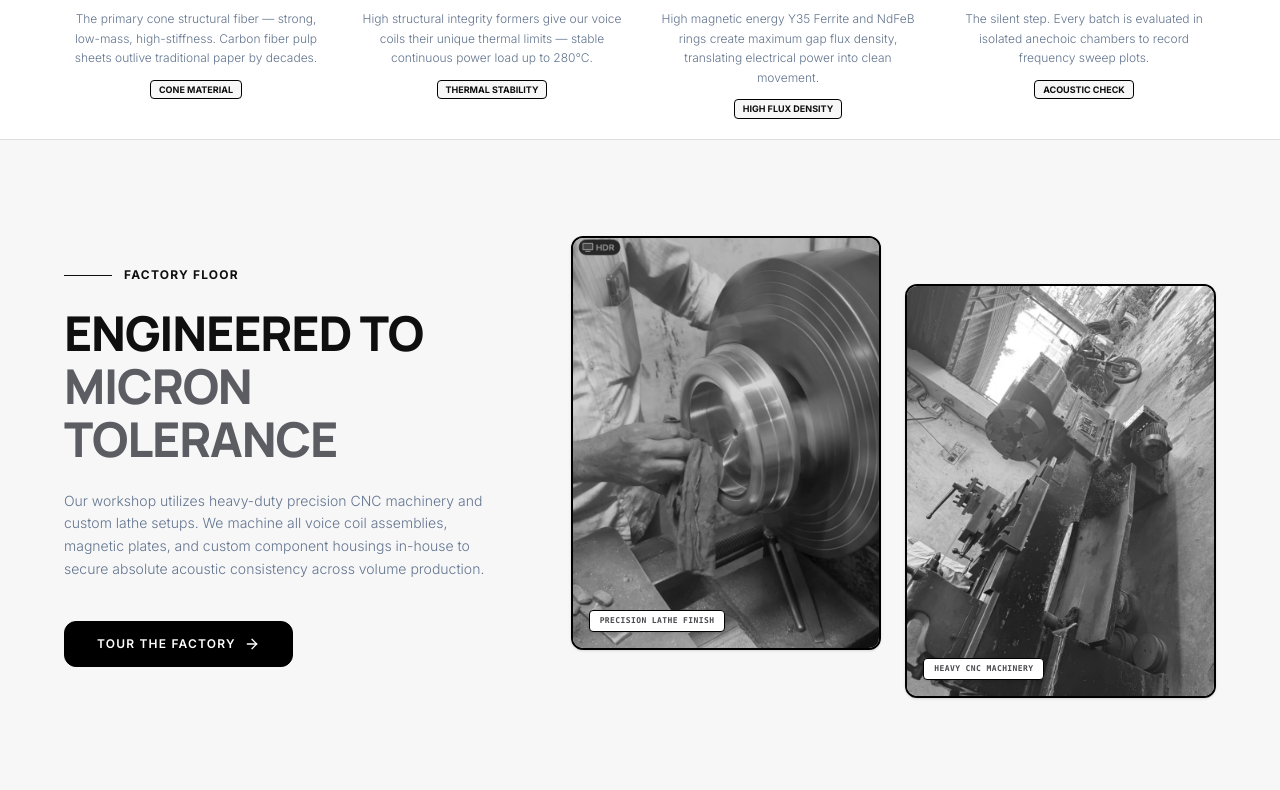
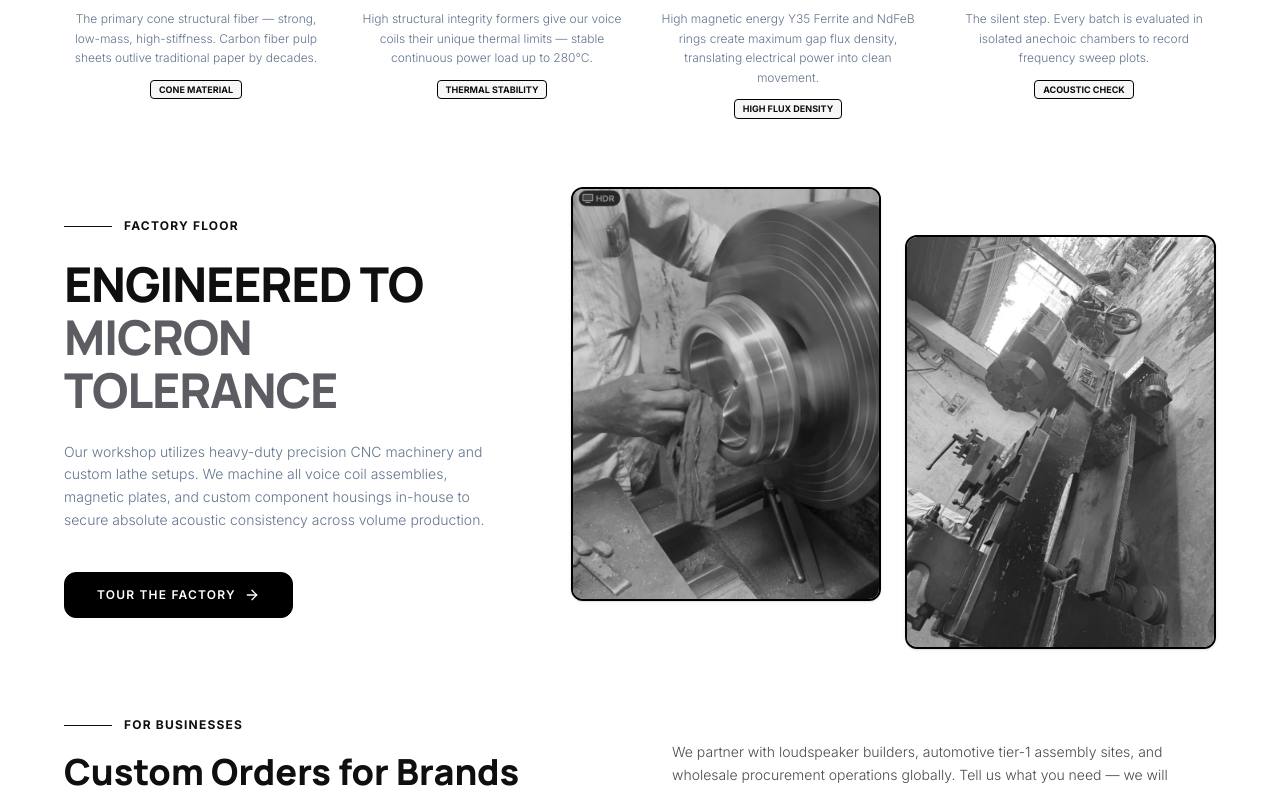
Before and after one commit to zaidthisside/globalspeakerparts, a Next.js app: page / in a window 1280 px wide. Shown: the part 5300-6090 px from the top of the page. Built offline with nearby package versions, Linux system fonts and the light colour scheme; no server answers; the database is empty.

Commit message:
style: set manufacturing spotlight section background to white, tighten paddings, and remove labels

```diff
--- a/src/app/page.tsx
+++ b/src/app/page.tsx
@@ -619,7 +619,7 @@ export default function Home() {
         </div>
       </section>
       {/* 5.5. Manufacturing Spotlight Section */}
-      <section className="w-full py-16 sm:py-24 bg-[#F7F7F8] border-y border-black/10">
+      <section className="w-full py-8 sm:py-12 bg-white">
         <div className="max-w-[1400px] mx-auto px-4 sm:px-6 lg:px-10 xl:px-16">
           <div className="grid grid-cols-1 lg:grid-cols-12 gap-12 lg:gap-16 items-center">
 
@@ -658,9 +658,6 @@ export default function Home() {
                   alt="Precision component machining"
                   className="w-full h-full object-cover filter grayscale hover:grayscale-0 transition-all duration-500"
                 />
-                <div className="absolute bottom-4 left-4 bg-white border border-black px-2.5 py-1 rounded text-[8px] font-bold uppercase tracking-wider font-mono shadow-sm z-10">
-                  Precision Lathe Finish
-                </div>
               </div>
 
               {/* Image 2: Lathe Machine (Offset downward for attention-grabbing asymmetry) */}
@@ -670,9 +667,6 @@ export default function Home() {
                   alt="Heavy industrial lathe machinery"
                   className="w-full h-full object-cover filter grayscale hover:grayscale-0 transition-all duration-500"
                 />
-                <div className="absolute bottom-4 left-4 bg-white border border-black px-2.5 py-1 rounded text-[8px] font-bold uppercase tracking-wider font-mono shadow-sm z-10">
-                  Heavy CNC Machinery
-                </div>
               </div>
             </div>
 
```
